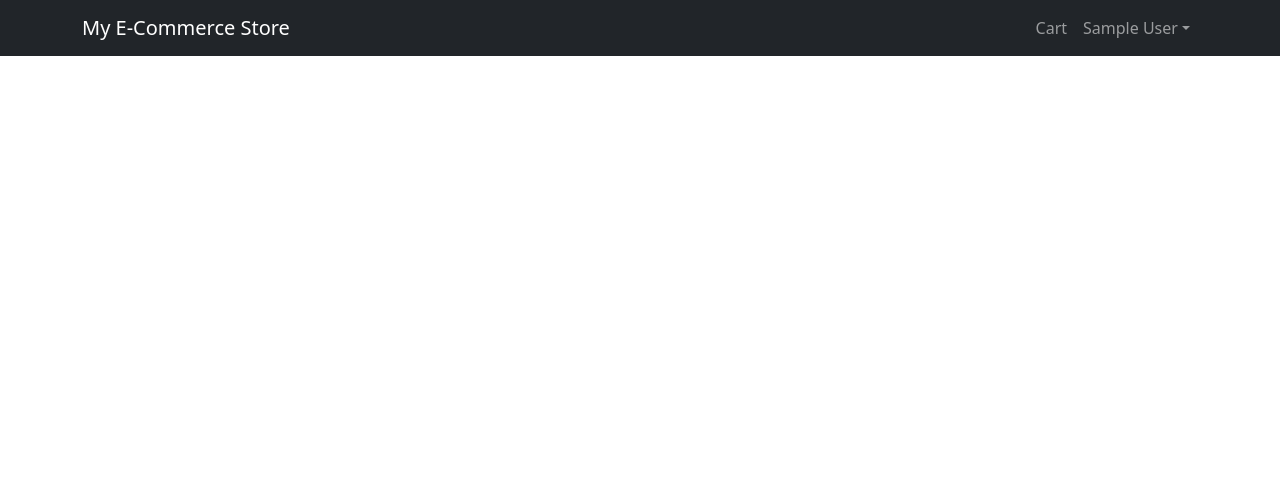
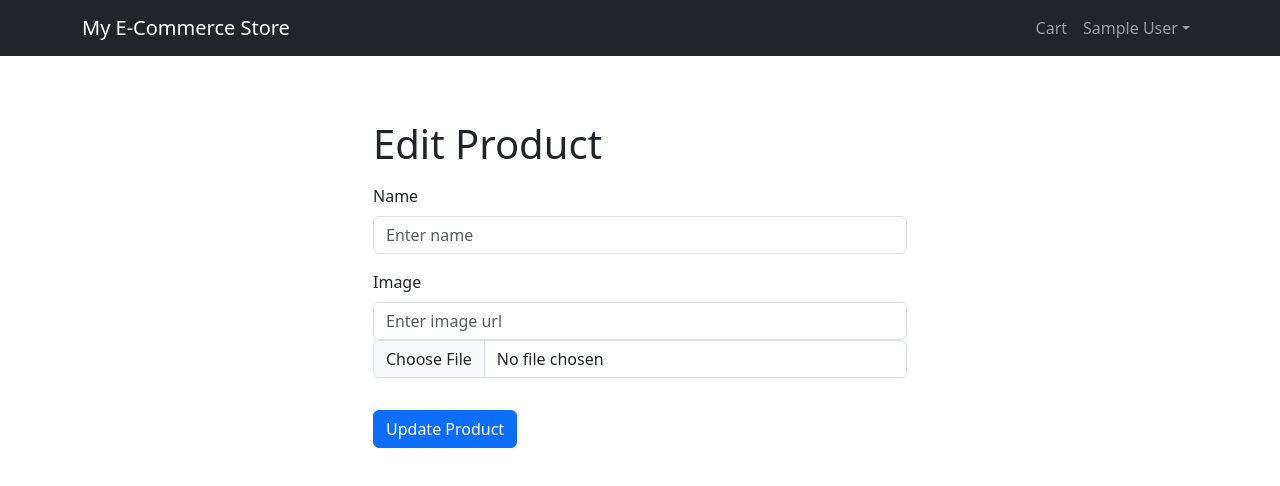
Before and after one commit to Dy-Rongrath/test_react_01, a React (Vite) app: page /admin/product/edit in a window 1280 px wide. Shown: the top 486 px of the page. Built offline with nearby package versions, Linux system fonts and the light colour scheme; sample sign-in values are in the browser's storage.

Commit message:
feat: add ProductEditPage for editing product details; update routing in App component

```diff
--- a/src/App.tsx
+++ b/src/App.tsx
@@ -9,6 +9,7 @@ import RegisterPage from './pages/RegisterPage';
 import CartPage from './pages/CartPage';
 import ShippingPage from './pages/ShippingPage';
 import ProtectedRoute from './components/ProtectedRoute';
+import ProductEditPage from './pages/ProductEditPage';
 
 const App = () => {
   return (
@@ -27,6 +28,7 @@ const App = () => {
             {/* Protected Routes */}
             <Route path="" element={<ProtectedRoute />}>
               <Route path="/shipping" element={<ShippingPage />} />
+              <Route path="/admin/product/edit" element={<ProductEditPage />} />
               {/* Add other protected routes like /payment and /profile here */}
             </Route>
           </Routes>
--- /dev/null
+++ b/src/pages/ProductEditPage.tsx
@@ -0,0 +1,93 @@
+import React, { useState } from 'react';
+import axios from 'axios';
+import { Form, Button, Alert, Spinner } from 'react-bootstrap';
+import FormContainer from '../components/FormContainer';
+
+const ProductEditPage = () => {
+    // State for the form fields
+    const [name, setName] = useState('');
+    const [price, setPrice] = useState(0);
+    const [image, setImage] = useState(''); // This will hold the URL of the uploaded image
+    const [description, setDescription] = useState('');
+
+    // State for the upload process
+    const [uploading, setUploading] = useState(false);
+    const [uploadError, setUploadError] = useState<string | null>(null);
+
+    const uploadFileHandler = async (e: React.ChangeEvent<HTMLInputElement>) => {
+        const file = e.target.files?.[0];
+        if (!file) return;
+
+        const formData = new FormData();
+        formData.append('image', file);
+        setUploading(true);
+        setUploadError(null);
+
+        try {
+            const config = {
+                headers: {
+                    'Content-Type': 'multipart/form-data',
+                },
+            };
+
+            const { data } = await axios.post('/api/upload', formData, config);
+
+            // Set the image state to the path returned from the backend
+            setImage(data.image);
+            setUploading(false);
+        } catch (error) {
+            console.error(error);
+            setUploadError('Image upload failed. Please try again.');
+            setUploading(false);
+        }
+    };
+
+    const submitHandler = (e: React.FormEvent<HTMLFormElement>) => {
+        e.preventDefault();
+        // Here you would call your API to create or update the product
+        // using the 'name', 'price', 'description', and 'image' state values.
+        console.log({ name, price, description, image });
+        alert('Check the console for the product data to be submitted!');
+    };
+
+    return (
+        <FormContainer>
+            <h1>Edit Product</h1>
+            <Form onSubmit={submitHandler}>
+                <Form.Group controlId="name" className="my-3">
+                    <Form.Label>Name</Form.Label>
+                    <Form.Control
+                        type="text"
+                        placeholder="Enter name"
+                        value={name}
+                        onChange={(e) => setName(e.target.value)}
+                    ></Form.Control>
+                </Form.Group>
+
+                {/* Other form fields like price, description, etc. go here */}
+
+                <Form.Group controlId="image" className="my-3">
+                    <Form.Label>Image</Form.Label>
+                    <Form.Control
+                        type="text"
+                        placeholder="Enter image url"
+                        value={image}
+                        onChange={(e) => setImage(e.target.value)}
+                    ></Form.Control>
+                    <Form.Control
+                        type="file"
+                        onChange={uploadFileHandler}
+                    />
+                    {uploading && <Spinner animation="border" size="sm" />}
+                    {uploadError && <Alert variant="danger" className="mt-2">{uploadError}</Alert>}
+                </Form.Group>
+
+                <Button type="submit" variant="primary" className="mt-3">
+                    Update Product
+                </Button>
+            </Form>
+        </FormContainer>
+    );
+};
+
+export default ProductEditPage;
```
